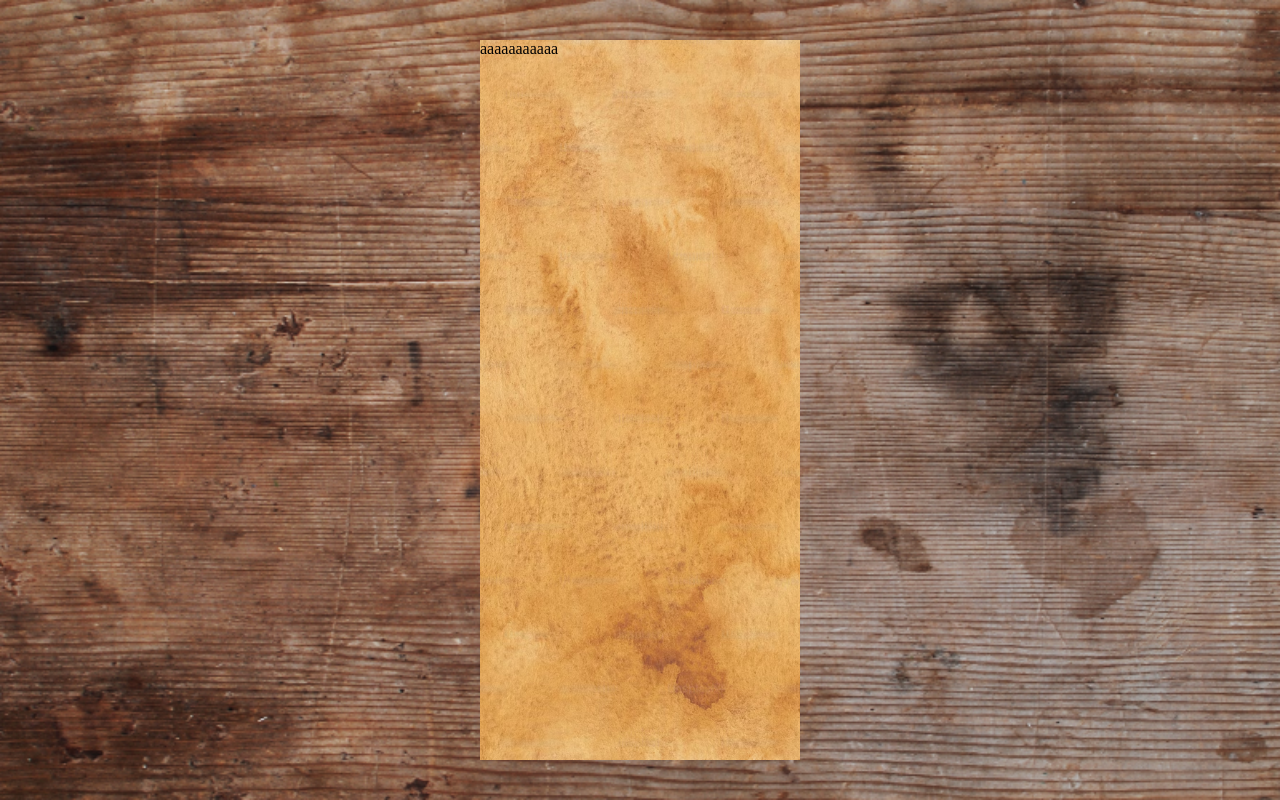
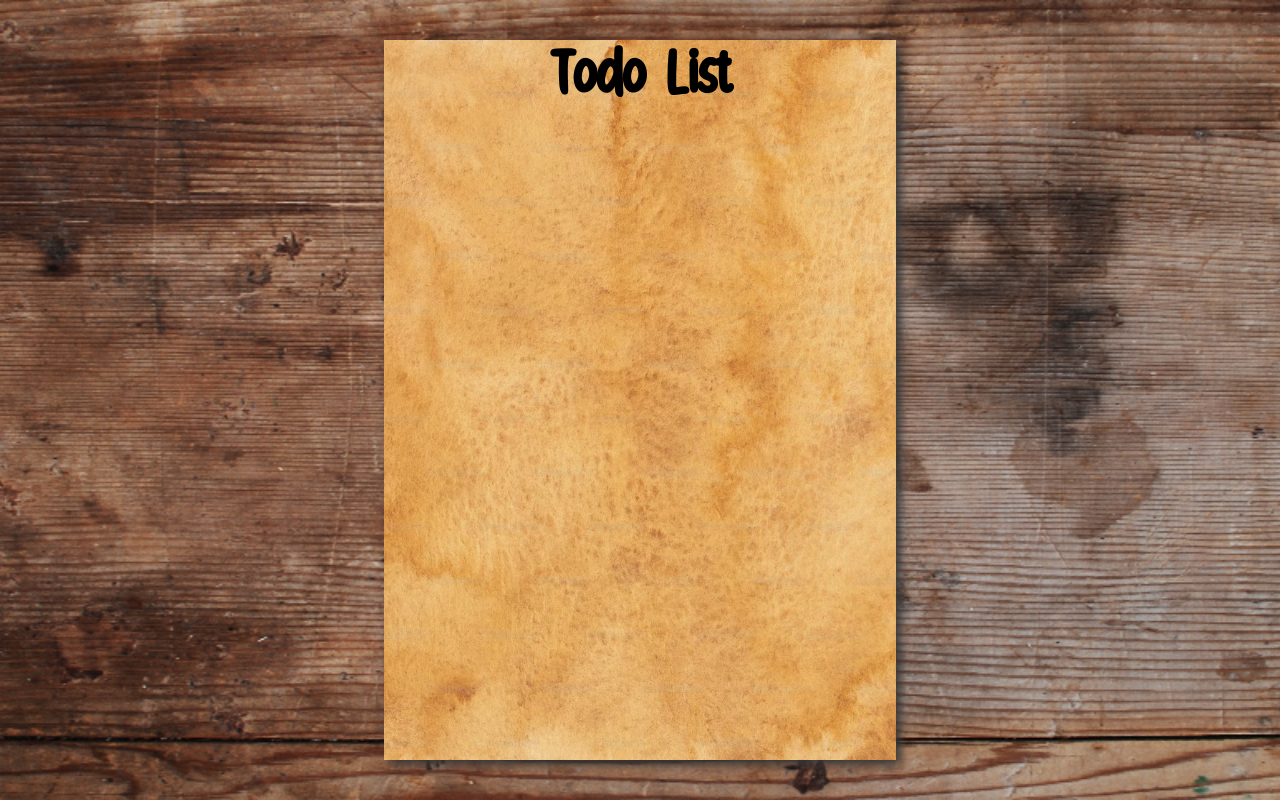
Before and after one commit to glenisT/todo-list, an Angular app: page / in a window 1280 px wide. Built offline with nearby package versions, Linux system fonts and the light colour scheme.

Commit message:
add fonts

```diff
--- a/src/app/app.component.css
+++ b/src/app/app.component.css
@@ -3,6 +3,7 @@
     background-image: url('../assets/images/table-background.jpg');
     background-size: cover;
     background-repeat: no-repeat;
+    background-position: center;
 }
 
 .todo-list-container {
@@ -10,13 +11,11 @@
     justify-content: center;
     align-items: center;
     height: 100%;
-
-    /* border: 1px solid red; */
 }
 
 .todo-list {
-    width: 25%;
+    width: 40%;
     height: 90%;
-
-    /* border: 1px solid green; */
+    box-shadow: 5px 5px 10px 0px rgb(51, 51, 51);
+    font-family: Shifty;
 }
--- a/src/app/app.module.ts
+++ b/src/app/app.module.ts
@@ -3,7 +3,6 @@ import { BrowserModule } from '@angular/platform-browser';
 
 import { AppRoutingModule } from './app-routing.module';
 import { AppComponent } from './app.component';
-import { TodoListComponent } from './todo-list/todo-list.component';
 import { TodoListModule } from './todo-list/todo-list.module';
 
 @NgModule({
--- a/src/app/todo-list/todo-list.component.css
+++ b/src/app/todo-list/todo-list.component.css
@@ -4,4 +4,11 @@
     background-image: url('../../assets/images/paper.avif');
     background-size: cover;
     background-repeat: no-repeat;
+    background-position: center;
 }
+
+.header {
+    font-size: 5vw;
+    text-align: center;
+    word-spacing: 5px;
+}
--- a/src/app/todo-list/todo-list.component.html
+++ b/src/app/todo-list/todo-list.component.html
@@ -1,3 +1,3 @@
 <div class="container">
-    <p>aaaaaaaaaaa</p>
+    <h1 class="header">Todo List</h1>
 </div>
--- a/src/styles.css
+++ b/src/styles.css
@@ -1,2 +1,7 @@
 /* You can add global styles to this file, and also import other style files */
 *{margin:0; padding:0; overflow-y: hidden;}
+
+@font-face {
+    font-family: Shifty;
+    src: url('assets/fonts/ShiftyNotesRegular.ttf');
+}
```
Also changed, not shown: src/assets/fonts/ShiftyNotesRegular.ttf (added).
